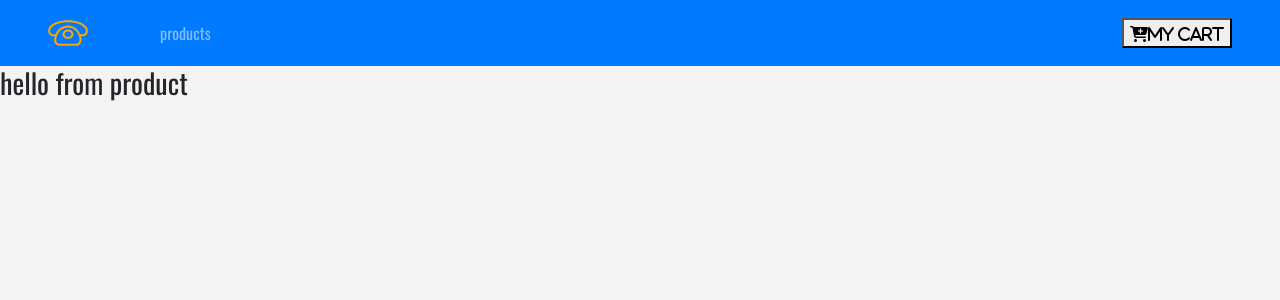
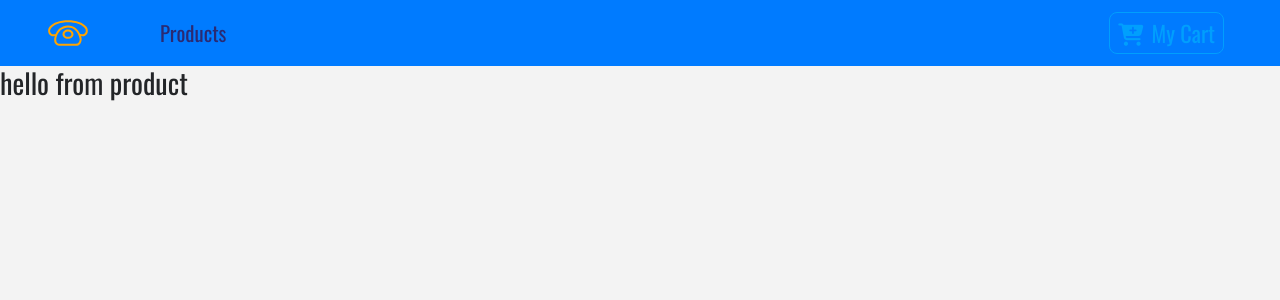
Before and after one commit to lindazhang102/react-phone-store, a React (Create React App) app: page / in a window 1280 px wide. Shown: the top 300 px of the page. Built offline with nearby package versions, Linux system fonts and the light colour scheme.

Commit message:
add styled-component and modify navbar

```diff
--- /dev/null
+++ b/src/components/Button.jsx
@@ -0,0 +1,21 @@
+import styled from 'styled-components';
+
+export const ButtonContainer = styled.button`
+    text-transform: capitalize;
+    font-size: 1.4rem;
+    background: transparent;
+    border: 0.05rem solid var(--lightBlue);
+    color: var(--lightBlue);
+    border-radius: 0.5rem;
+    padding: 0.2rem 0.5rem;
+    curesor: pointer;
+    margin: 0.2rem 0.5rem 0.2rem 0;
+    transition: all 0.5s ease-in-out;
+    &:hover {
+        background: var(--lightBlue);
+        color: var(--mainBlue);
+    }
+    &:focus {
+        outline: none;
+    }
+`;
--- a/src/components/Navbar.jsx
+++ b/src/components/Navbar.jsx
@@ -1,12 +1,12 @@
 import React, { Component } from 'react';
 import { Link } from 'react-router-dom';
 import logo from '../logo.svg';
-
-
+import styled from 'styled-components';
+import { ButtonContainer } from './Button';
 export default class Navbar extends Component {
     render() {
         return (
-           <nav className="navbar navbar-expand-sm bg-primary navbar-dark px-sm-5">
+           <NavWrapper className="navbar navbar-expand-sm bg-primary navbar-dark px-sm-5">
                 <Link to="/">
                     <img src={logo} alt="store" className="navbar-brand"/>
                 </Link>
@@ -18,13 +18,23 @@ export default class Navbar extends Component {
                     </li>
                 </ul>
                 <Link to="/cart" className="ml-auto">
-                    <button>
-                        <i className="fas fa-cart-plus">
-                            my cart
-                        </i>
-                    </button>
+                    <ButtonContainer>
+                        <span className="mr-2">
+                            <i className="fas fa-cart-plus" />
+                        </span>
+                        my cart
+                    </ButtonContainer>
                 </Link>
-           </nav>
+           </NavWrapper>
         )
     }
 }
+
+const NavWrapper = styled.nav`
+    background: var(--mainBlue);
+    .nav-link{
+        color: var(--mainBlue) !important;
+        font-size: 1.3rem;
+        text-transform: capitalize;
+    }
+`;
```
